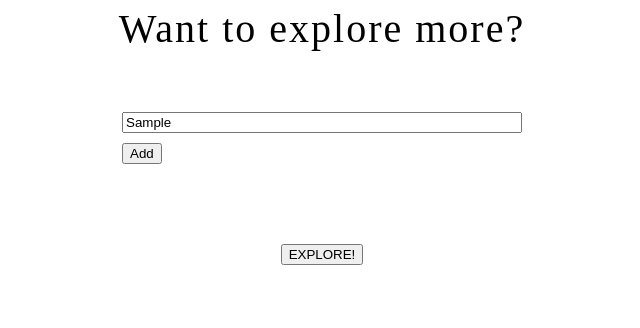
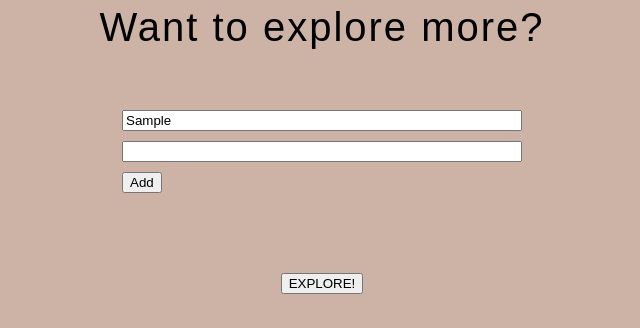
Before and after one commit to Misohnchen/Keep_explore_more, a plain HTML site: page index.html in a window 1280 px wide. Both pictures are taken after typing "Sample" into the empty fields and a click on the button "Add". Shown: the part 472-800 px from the top of the page, without its empty margins (318-958 px from the left). Drawn offline with nearby package versions, Linux system fonts and the light colour scheme.

Commit message:
added JS
dolde resultat
la funktion på add-knappen

```diff
--- a/index.html
+++ b/index.html
@@ -14,6 +14,21 @@
         </div>
       <button class="addOption">Add</button>
       </div>
+      <div class="resultSection"></div>
       <button>EXPLORE!</button>
+
+      <script src="https://code.jquery.com/jquery-3.3.1.min.js">
+      </script>
+      <script>
+        $(function() {
+          $('.resultSection').hide()
+
+          var add_option = function() {
+            $('.inputs').append('<input></input>')
+          }
+
+          $('.addOption').click(add_option)
+        })
+      </script>
   </body>
 <html/>
--- a/main.css
+++ b/main.css
@@ -4,6 +4,8 @@ body {
   justify-content: center;
   align-items: center;
   margin-top: 150px;
+  font-family: 'Josefin Sans', sans-serif;
+  background-color: #CCB3A6;
 }
 
 
@@ -13,7 +15,6 @@ H1{
   letter-spacing: 2px;
   margin-bottom: 0px;
 }
-
 
 .inputSection {
   margin: 50px 0px 80px 0px;
```
